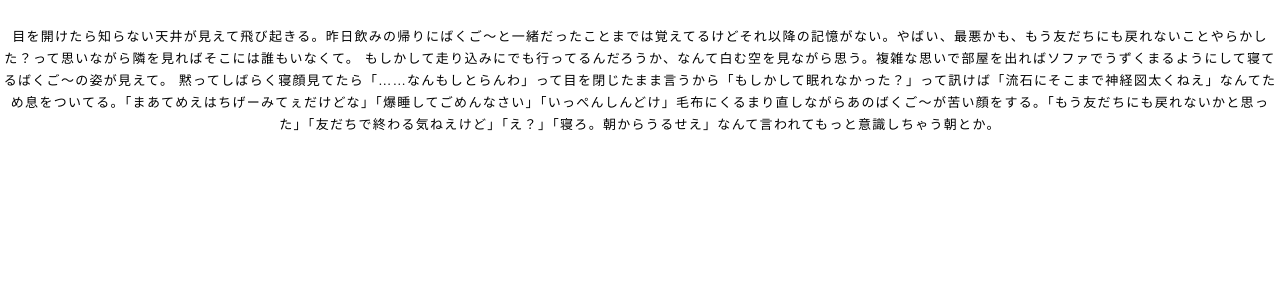
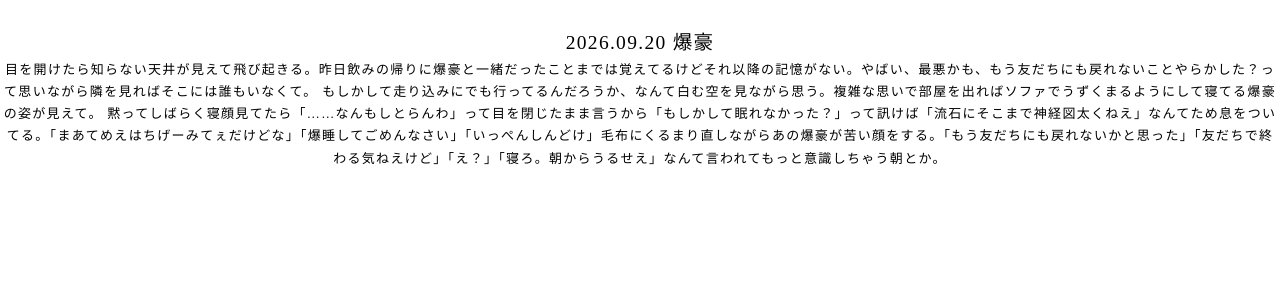
Before and after one commit to bisqhq/bisqhq.github.io, a Jekyll site: the page built from log/post/11.md, in a window 1280 px wide. Shown: the top 300 px of the page. Built offline with Jekyll 4.4.1, drawn with Linux system fonts in a browser that asks for light colours; our own code applies the rules of GitHub Pages for plain Markdown files.

Commit message:
Update 11.md

```diff
--- a/log/post/11.md
+++ b/log/post/11.md
@@ -1,3 +1,5 @@
-目を開けたら知らない天井が見えて飛び起きる。昨日飲みの帰りにばくご〜と一緒だったことまでは覚えてるけどそれ以降の記憶がない。やばい、最悪かも、もう友だちにも戻れないことやらかした？って思いながら隣を見ればそこには誰もいなくて。
-もしかして走り込みにでも行ってるんだろうか、なんて白む空を見ながら思う。複雑な思いで部屋を出ればソファでうずくまるようにして寝てるばくご〜の姿が見えて。
-黙ってしばらく寝顔見てたら「……なんもしとらんわ」って目を閉じたまま言うから「もしかして眠れなかった？」って訊けば「流石にそこまで神経図太くねえ」なんてため息をついてる。「まあてめえはちげーみてぇだけどな」「爆睡してごめんなさい」「いっぺんしんどけ」毛布にくるまり直しながらあのばくご〜が苦い顔をする。「もう友だちにも戻れないかと思った」「友だちで終わる気ねえけど」「え？」「寝ろ。朝からうるせえ」なんて言われてもっと意識しちゃう朝とか。
+## <span class="date">2026.09.20</span> 爆豪
+
+目を開けたら知らない天井が見えて飛び起きる。昨日飲みの帰りに爆豪と一緒だったことまでは覚えてるけどそれ以降の記憶がない。やばい、最悪かも、もう友だちにも戻れないことやらかした？って思いながら隣を見ればそこには誰もいなくて。
+もしかして走り込みにでも行ってるんだろうか、なんて白む空を見ながら思う。複雑な思いで部屋を出ればソファでうずくまるようにして寝てる爆豪の姿が見えて。
+黙ってしばらく寝顔見てたら「……なんもしとらんわ」って目を閉じたまま言うから「もしかして眠れなかった？」って訊けば「流石にそこまで神経図太くねえ」なんてため息をついてる。「まあてめえはちげーみてぇだけどな」「爆睡してごめんなさい」「いっぺんしんどけ」毛布にくるまり直しながらあの爆豪が苦い顔をする。「もう友だちにも戻れないかと思った」「友だちで終わる気ねえけど」「え？」「寝ろ。朝からうるせえ」なんて言われてもっと意識しちゃう朝とか。
```
